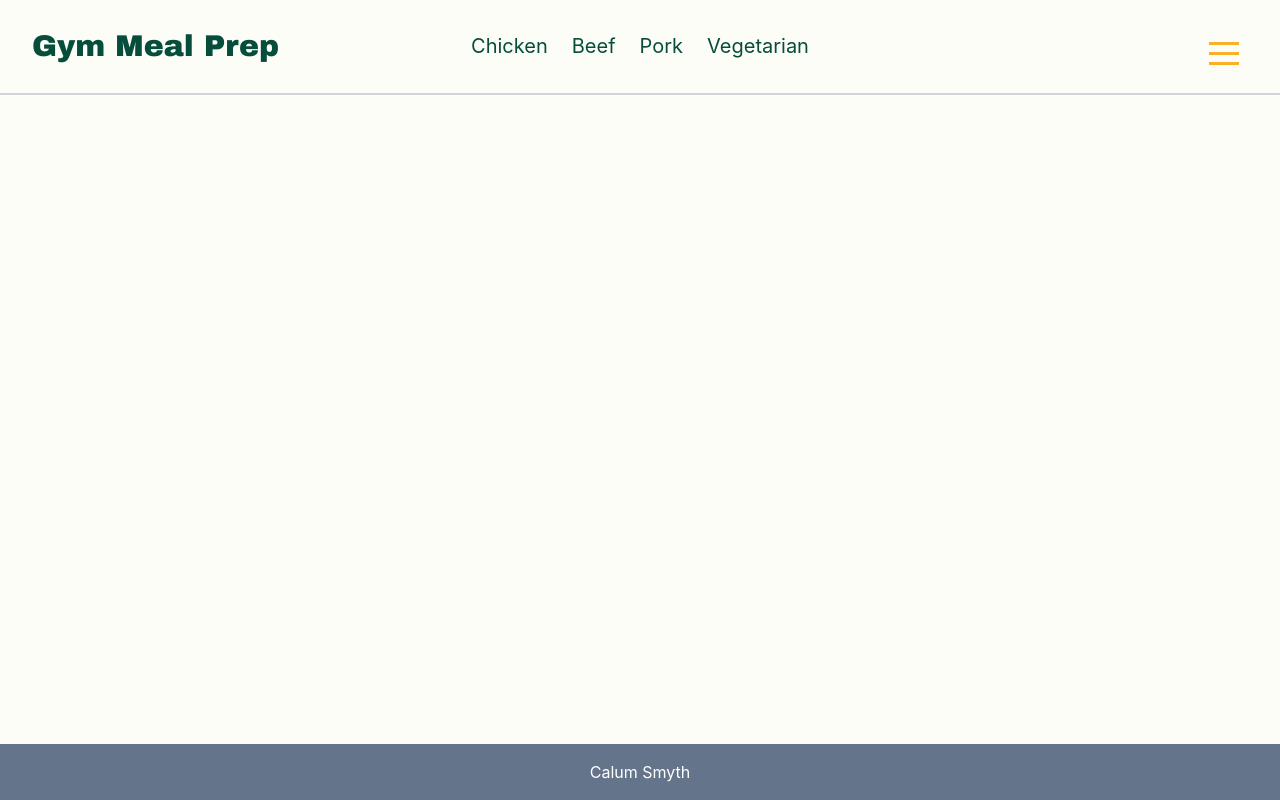
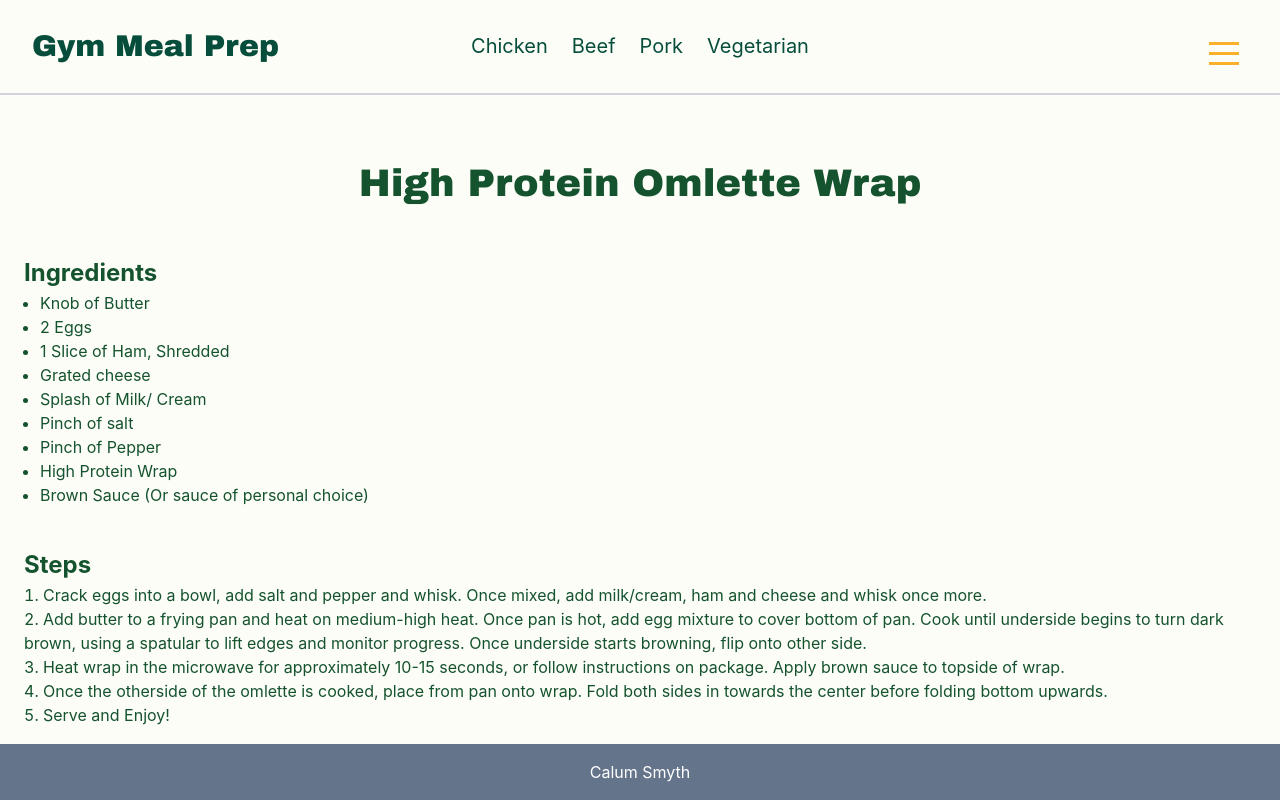
Before and after one commit to calumsmyth/gmpv, a React (Vite) app: page /HighProteinOmletteWrap in a window 1280 px wide. Built offline with nearby package versions, Linux system fonts and the light colour scheme; the HTML template or start-up script is replaced by a standard one.

Commit message:
Corrected protein spelling error in multiple locations

```diff
--- a/src/components/Footer.jsx
+++ b/src/components/Footer.jsx
@@ -1,6 +1,6 @@
 const Footer = () => {
     return (
-        <footer className = "footer fixed bottom-0 w-full bg-slate-500 text-white text-center p-4 ">Calum Smyth</footer>
+        <footer className = "footer fixed bottom-0 w-full bg-slate-500 text-white text-center p-4 mt-10">Calum Smyth</footer>
     )
 }
 
--- a/src/components/HamburgerMenu.jsx
+++ b/src/components/HamburgerMenu.jsx
@@ -11,7 +11,7 @@ const HamburgerMenu = () => {
         { to: "/BeefRagu", label: "Beef Ragu" },
         { to: "/CheesyTacoRice", label: "Cheesy Taco Rice" },
         { to: "/ChickenChorizoJambalaya", label: "Chicken Chorizo Jambalaya" },
-        { to: "/HighProtienOmletteWrap", label: "High Protein Omlette Wrap" },
+        { to: "/HighProteinOmletteWrap", label: "High Protein Omlette Wrap" },
         { to: "/PeriChickenHalloumi", label: "Peri Chicken Halloumi" },
         { to: "/SausageCanneliniRagu", label: "Sausage Cannelini Ragu" }
 
--- a/src/components/Navbar.jsx
+++ b/src/components/Navbar.jsx
@@ -8,7 +8,7 @@ function Navbar() {
                 <NavLink to="BeefRagu">Beef Ragu</NavLink>
                 <NavLink to="CheesyTacoRice">Cheesy Taco Rice</NavLink>
                 <NavLink to="ChickenChorizoJambalaya">Chicken and Chorizo Jambalaya</NavLink>
-                <NavLink to="HighProtienOmletteWrap">High Protien Omlette Wrap</NavLink>
+                <NavLink to="HighProteinOmletteWrap">High Protein Omlette Wrap</NavLink>
                 <NavLink to="PeriChickenHalloumi">Peri-Peri Chicken and Halloumi Rice</NavLink>
                 <NavLink to="SausageCanneliniRagu">Sausage & Cannelini Bean Ragu</ NavLink>
                 <NavLink to="GrilledCheesePizzaBurrito">Grilled Cheese Pizza Burrito</ NavLink>
--- a/src/components/routing/MyRoutes.jsx
+++ b/src/components/routing/MyRoutes.jsx
@@ -3,7 +3,7 @@ import Home from '../../pages/Home';
 import BeefRagu from '../../pages/BeefRagu';
 import CheesyTacoRice from '../../pages/CheesyTacoRice';
 import ChickenChorizoJambalaya from '../../pages/ChickenChorizoJambalaya';
-import HighProtienOmletteWrap from '../../pages/HighProtienOmletteWrap';
+import HighProteinOmletteWrap from '../../pages/HighProteinOmletteWrap';
 import PeriChickenHalloumi from '../../pages/PeriChickenHalloumi';
 import SausageCanneliniRagu from '../../pages/SausageCanneliniRagu';
 import GrilledCheesePizzaBurrito from '../../pages/GrilledCheesePizzaBurrito';
@@ -15,7 +15,7 @@ const MyRoutes = () => {
             <Route path="/BeefRagu" element={<BeefRagu />} />
             <Route path="/CheesyTacoRice" element={<CheesyTacoRice />} />
             <Route path="/ChickenChorizoJambalaya" element={<ChickenChorizoJambalaya />} />
-            <Route path="/HighProtienOmletteWrap" element={<HighProtienOmletteWrap />} />
+            <Route path="/HighProteinOmletteWrap" element={<HighProteinOmletteWrap />} />
             <Route path="/PeriChickenHalloumi" element={<PeriChickenHalloumi />} />
             <Route path="/SausageCanneliniRagu" element={<SausageCanneliniRagu />} />
             <Route path="/GrilledCheesePizzaBurrito" element={<GrilledCheesePizzaBurrito />} />
--- a/src/data/recipes.js
+++ b/src/data/recipes.js
@@ -25,9 +25,9 @@ const recipes = [
         path: "/GrilledCheesePizzaBurrito",
     },
     {
-        name: "High Protien Omelette Wrap",
+        name: "High Protein Omelette Wrap",
         tags: ["Vegetarian"],
-        path: "/HighProteinOmeletteWrap",
+        path: "/HighProteinOmletteWrap",
     },
     {
         name: "Sausage Cannelini Ragu",
--- a/src/index.css
+++ b/src/index.css
@@ -38,7 +38,6 @@ h2 {
     position: absolute;
 
     top: 100%;
-    left: 50%;
     transform: translateX(-50%);
 
     margin-top: 10px;
--- a/src/pages/GrilledCheesePizzaBurrito.jsx
+++ b/src/pages/GrilledCheesePizzaBurrito.jsx
@@ -17,7 +17,7 @@ const GrilledCheesePizzaBurrito = () => {
                             <li>10g Parmesan Cheese</li>
                             <li>Mozzorella to taste</li>
                             <li>30ml of hot sauce, or any topping sauce of your choice. Volumes may vary (optional)</li>
-                            <li>5 High Protien Wraps</li>
+                            <li>5 High Protein Wraps</li>
                             <br />
                             <li>1 Tablespoon of Salt</li>
                             <li>1 Tablespoon of Oregano</li>
--- a/src/pages/HighProtienOmletteWrap.jsx
+++ b/src/pages/HighProteinOmletteWrap.jsx
@@ -1,7 +1,7 @@
-const HighProtienOmletteWrap = () => {
+const HighProteinOmletteWrap = () => {
     return (
         <>
-            <div id="high-protien-omlette-wrap" className="flex flex-col gap-10 p-4">
+            <div id="high-protein-omlette-wrap" className="flex flex-col gap-10 p-4">
                 <div id="page-title" className="flex justify-center items-center text-2xl">
                     <h1 className= "p-4 h-full">High Protein Omlette Wrap</h1>
                 </ div>
@@ -36,4 +36,4 @@ const HighProtienOmletteWrap = () => {
     )
 }
 
-export default HighProtienOmletteWrap;
+export default HighProteinOmletteWrap;
```
